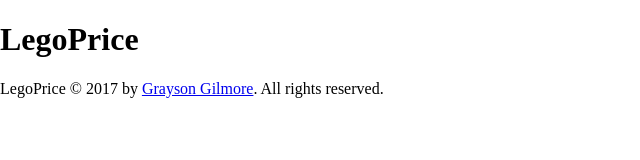
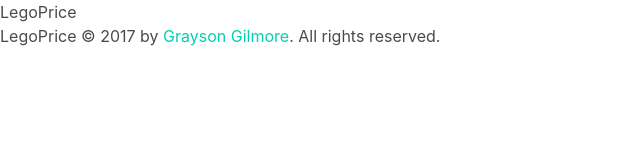
Before and after one commit to gilmoreg/legoprice, a website built with webpack: page src/index.html in a window 1280 px wide. Shown: the whole page, without its empty margins (0-640 px from the left). Built offline with nearby package versions, Linux system fonts and the light colour scheme; files whose address does not match are found by name.

Commit message:
Add Bulma to markup

```diff
--- a/src/index.html
+++ b/src/index.html
@@ -4,6 +4,7 @@
     <meta charset="utf-8">
     <meta name="viewport" content="width=device-width, initial-scale=1">
     <link rel="stylesheet" href="https://cdnjs.cloudflare.com/ajax/libs/normalize/4.2.0/normalize.min.css">
+    <link rel="stylesheet" href="styles/bulma.css">
     <title>LegoPrice</title>
   </head>
   <body>
```
